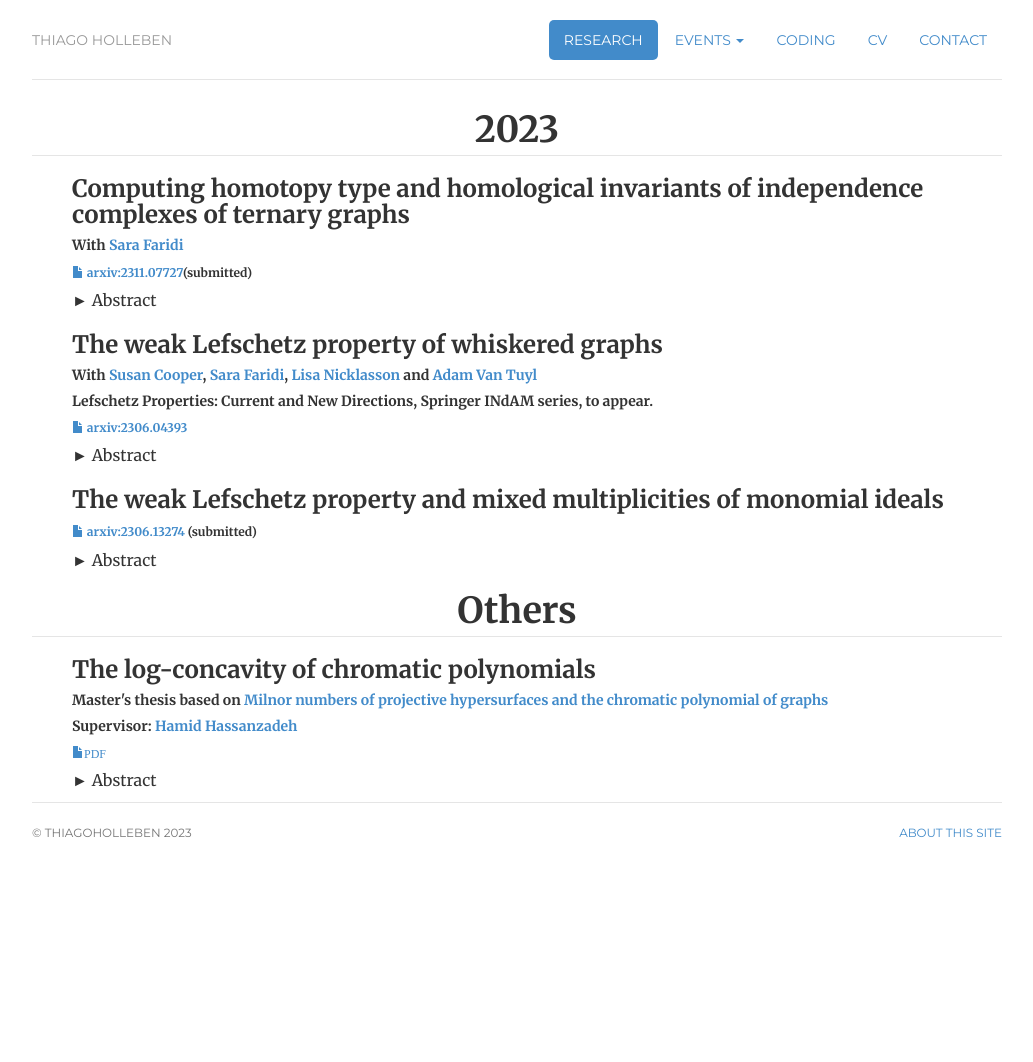
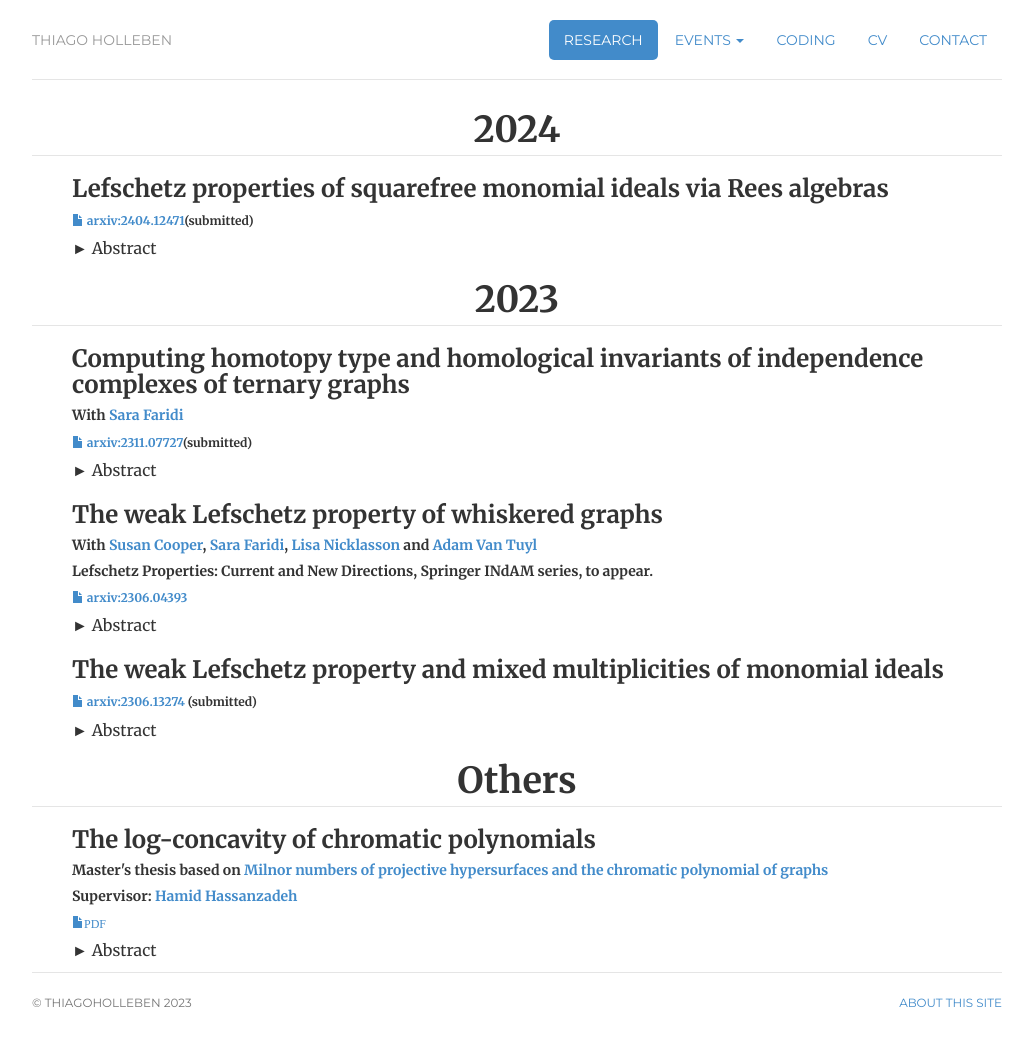
Before and after one commit to hollebenthiago/hollebenthiago.github.io, a Jekyll site: the page built from research/index.html, in a window 1280 px wide. Shown: the whole page, without its empty margins (123-1156 px from the left). Built offline with Jekyll 4.4.1, drawn with Linux system fonts in a browser that asks for light colours; before the commit the page ends 900 px from its top, so only the background shows below that.

Commit message:
slp2dimforest paper

```diff
--- a/research/index.html
+++ b/research/index.html
@@ -9,6 +9,45 @@ research: active
 description: Thiago Holleben is a PhD student at Dalhousie University.
 ---
 <!-- <div class="jumbotron"> -->
+
+
+    <div class="year">
+
+        <h1>
+            2024
+        </h1>
+
+        <div class="paper-list">
+            <ul>
+                <li class="paper">
+                    <h3>
+                        Lefschetz properties of squarefree monomial ideals via Rees algebras
+                    </h3>
+
+                    <h6><a href="https://arxiv.org/abs/2404.12471"><i class="glyphicon glyphicon-file"></i> arxiv:2404.12471</a>(submitted)</h6>
+                    <details class=styled>
+                        <summary>
+                            Abstract
+                        </summary>
+                        <div>
+                        <p>
+                            The theory of Rees algebras of monomial ideals has been extensively studied, and as a consequence, many (sometimes partial) equivalences between algebraic properties of monomial ideals, and
+                            combinatorial properties of simplicial complexes and hypergraphs are known. In this paper we show how
+                            this theory can be used to find interesting examples in the theory of Lefschetz properties. We explore the
+                            consequences of known results from Lefschetz properties to the Rees algebras of squarefree monomial
+                            ideals, for example in the calculation of analytic spread. In particular, we show a connection between
+                            symbolic powers and f-vectors of simplicial complexes. This perspective leads us to a generalization of
+                            Postnikov’s ”mixed Eulerian numbers”. We prove the positivity of such numbers in our setting.
+                        </p>
+                        </div>
+                </details>
+                </li>
+
+            </ul>
+        </div>
+    </div>
+
+
     <div class="year">
 
     <h1>
@@ -17,7 +56,6 @@ description: Thiago Holleben is a PhD student at Dalhousie University.
 
     <div class="paper-list">
         <ul>
-
             <li class="paper">
                 <h3>
                     Computing homotopy type and homological invariants of independence complexes of ternary graphs
```
Also changed, not shown: attended/index.html (+14 -0 lines), 5 other files.
